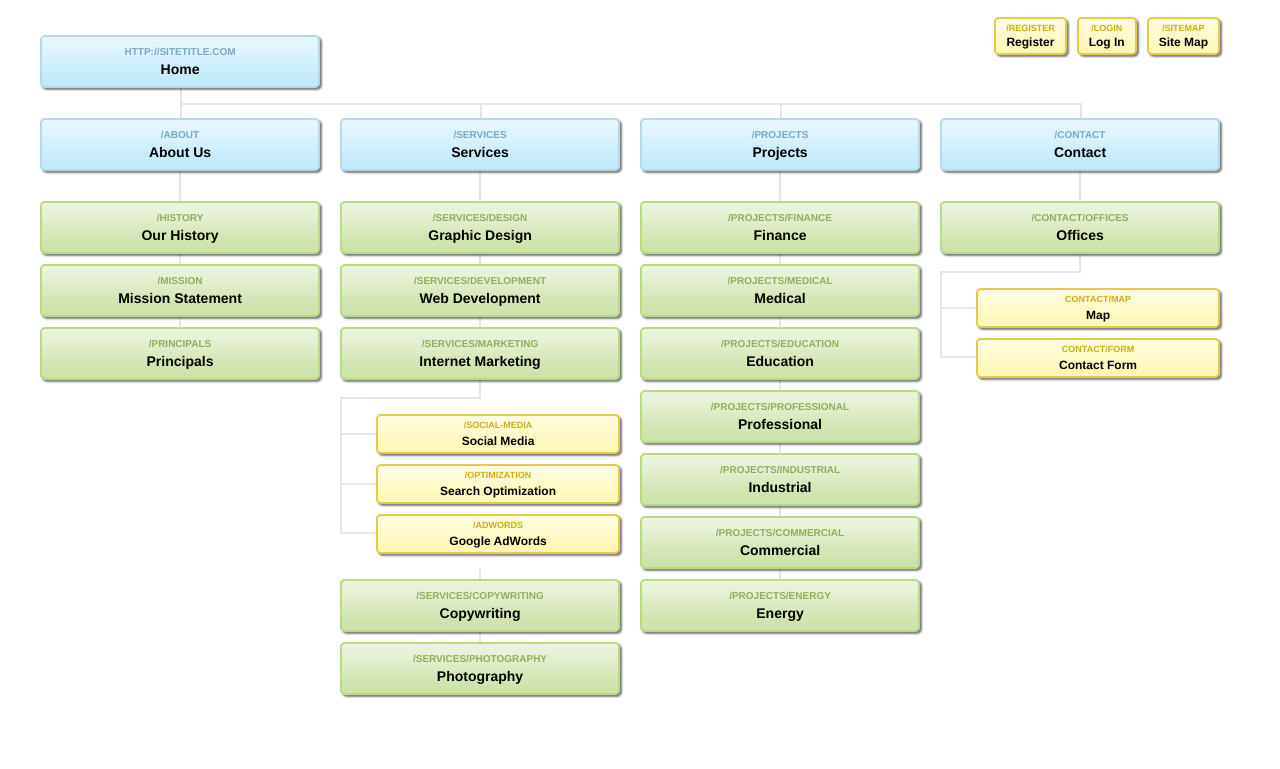
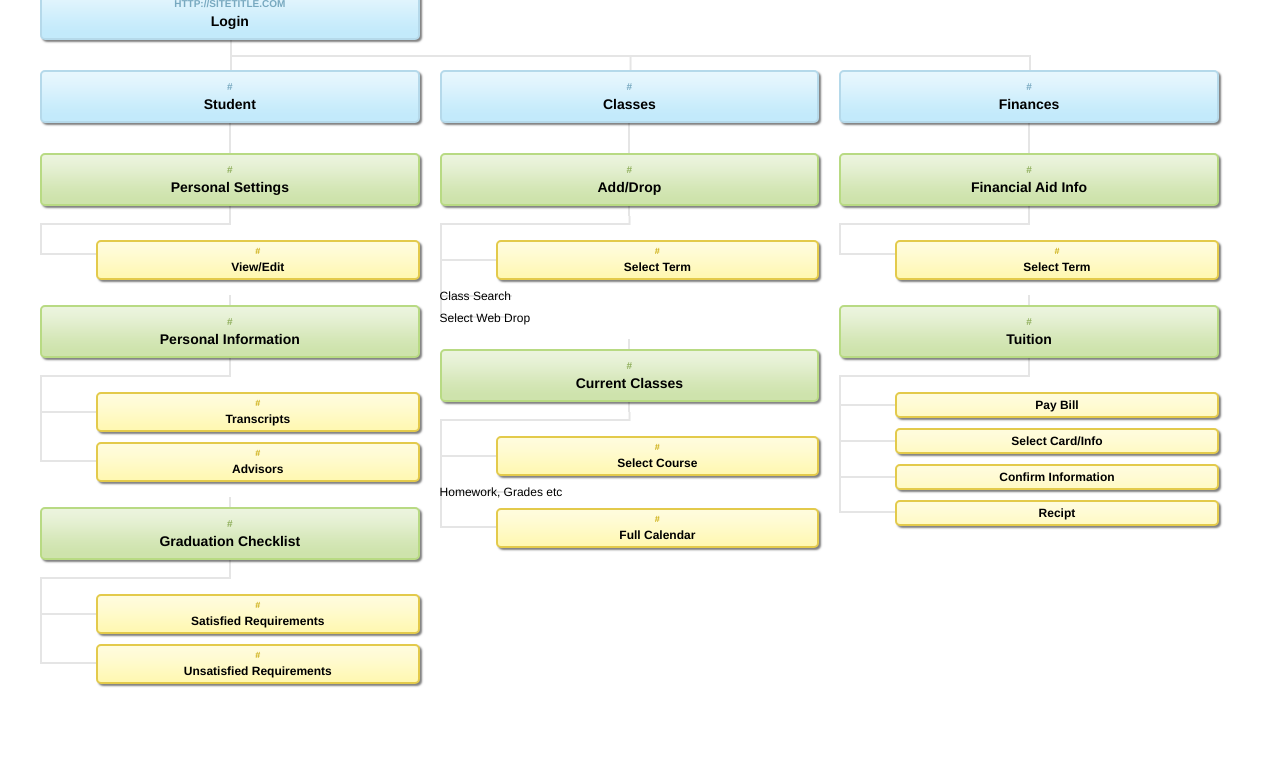
Before and after one commit to mfrantilla/p1-myewu-portal, a plain HTML site: page index.html in a window 1280 px wide. Shown: the part 78-847 px from the top of the page. Drawn offline with Linux system fonts and the light colour scheme.

Commit message:
Version 2
Site Map Mostly Made

```diff
--- a/index.html
+++ b/index.html
@@ -5,7 +5,7 @@
 <head>
 	<meta http-equiv="Content-Type" content="text/html; charset=utf-8"/>
 	<meta name="author" content="Matt Everson of Astuteo, LLC – http://astuteo.com/slickmap" />
-	<title>SlickMap CSS</title>
+	<title>p1: MyEWU Portal</title>
 	<link rel="stylesheet" type="text/css" media="screen, print" href="slickmap.css" />
 </head>
 
@@ -13,59 +13,120 @@
 
 	<div class="sitemap">
 
-		<h1>Project Title</h1>
-		<h2>Preliminary Site Map &mdash; Version 1.0</h2>
+		<h1>P1: MyEWU Portal</h1>
+		<h2>Redesign of MyEWU Portal - Version 1.0</h2>
 
+	<!--
 		<ul id="utilityNav">
 			<li><a href="/register">Register</a></li>
 			<li><a href="/login">Log In</a></li>
 			<li><a href="/sitemap">Site Map</a></li>
 		</ul>
+	-->
+		<ul id="primaryNav" class="col3">
+			<li id="home"><a href="http://sitetitle.com">Login</a></li>
 
-		<ul id="primaryNav" class="col4">
-			<li id="home"><a href="http://sitetitle.com">Home</a></li>
-			<li><a href="/about">About Us</a>
+			<li><a href="#">Student</a>
+
 				<ul>
-					<li><a href="/history">Our History</a></li>
-					<li><a href="/mission">Mission Statement</a></li>
-					<li><a href="/principals">Principals</a></li>
+					<li><a href="#">Personal Settings</a>
+						<ul>
+							<li><a href="#">View/Edit</a></li>
+						</ul>
+
+					</li>
+
+					<li><a href="#">Personal Information</a>
+						 <ul>
+						 	<li><a href="#">Transcripts</a></li>
+						 	<li><a href="#">Advisors</a></li>
+						 </ul>
+
+					</li>
+					<li><a href="#">Graduation Checklist</a>
+
+						 <ul>
+						 	<li><a href="#">Satisfied Requirements</a></li>
+						 	<li><a href="#">Unsatisfied Requirements</a></li>
+						 </ul>
+
+					</li>
+
 				</ul>
+
 			</li>
-			<li><a href="/services">Services</a>
+
+
+
+
+			<li><a href="#">Classes</a>
+
 				<ul>
-					<li><a href="/services/design">Graphic Design</a></li>
-					<li><a href="/services/development">Web Development</a></li>
-					<li><a href="/services/marketing">Internet Marketing</a>
+
+
+
+
+					<li><a href="#">Add/Drop</a>
+						 <ul>
+						 	<li><a href="#">Select Term</a>
+						 		<li>Class Search</li>
+						 		<li>Select Web Drop</li>
+						 	</li>
+						 </ul>
+					 </li>
+
+					 <li><a href="#">Current Classes</a>
+
+					 		<ul>
+					 			<li><a href="#">Select Course</a>
+					 					<li>
+					 						Homework, Grades etc
+					 					</li>
+
+					 			</li>
+
+					 			<li><a href="#">Full Calendar</a></li>
+					 		</ul>
+					 </li>
+				</ul>
+
+
+
+			</li>
+
+
+
+
+
+
+
+			<li><a href="#">Finances</a>
+
+				<ul>
+
+					<li><a href="#">Financial Aid Info</a>
 						<ul>
-							<li><a href="/social-media">Social Media</a></li>
-							<li><a href="/optimization">Search Optimization</a></li>
-							<li><a href="/adwords">Google AdWords</a></li>
+							<li><a href="#">Select Term</a></li>
 						</ul>
 					</li>
-					<li><a href="/services/copywriting">Copywriting</a></li>
-					<li><a href="/services/photography">Photography</a></li>
-				</ul>
-			</li>
-			<li><a href="/projects">Projects</a>
-				<ul>
-					<li><a href="/projects/finance">Finance</a></li>
-					<li><a href="/projects/medical">Medical</a></li>
-					<li><a href="/projects/education">Education</a></li>
-					<li><a href="/projects/professional">Professional</a></li>
-					<li><a href="/projects/industrial">Industrial</a></li>
-					<li><a href="/projects/commercial">Commercial</a></li>
-					<li><a href="/projects/energy">Energy</a></li>
-				</ul>
-			</li>
-			<li><a href="/contact">Contact</a>
-				<ul>
-					<li><a href="/contact/offices">Offices</a>
+
+
+
+					<li><a href="#">Tuition</a>
+
 						<ul>
-							<li><a href="contact/map">Map</a></li>
-							<li><a href="contact/form">Contact Form</a></li>
+							<li><a>Pay Bill</a></li>
+							<li><a>Select Card/Info</a></li>
+							<li><a>Confirm Information</a></li>
+							<li><a>Recipt</a></li>
 						</ul>
 					</li>
+
 				</ul>
+
+
+
+
 			</li>
 		</ul>
 
```
